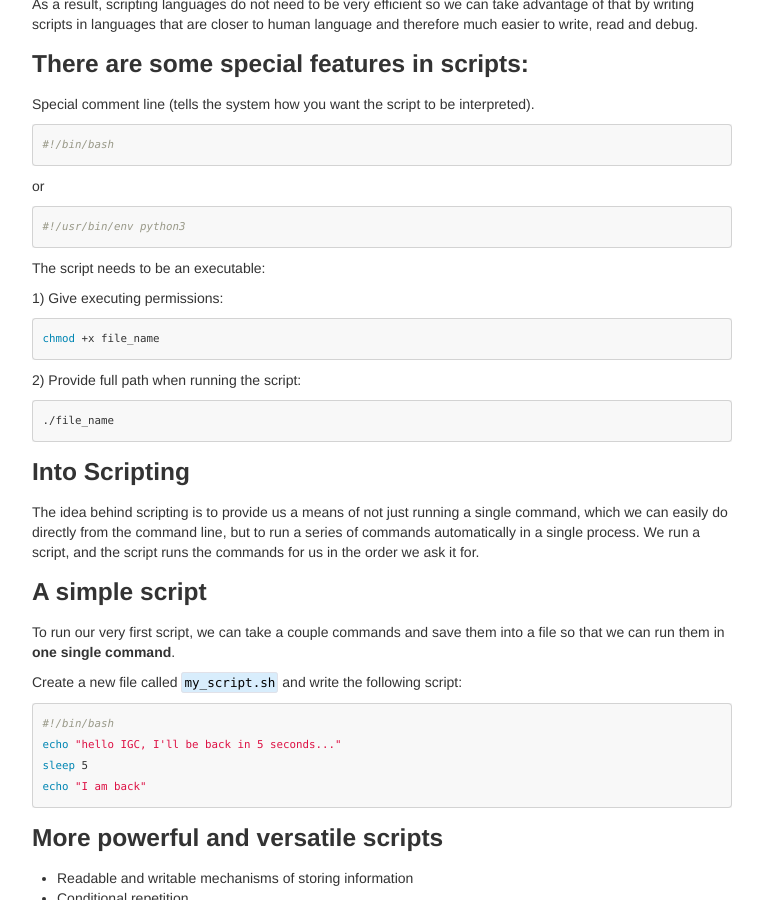
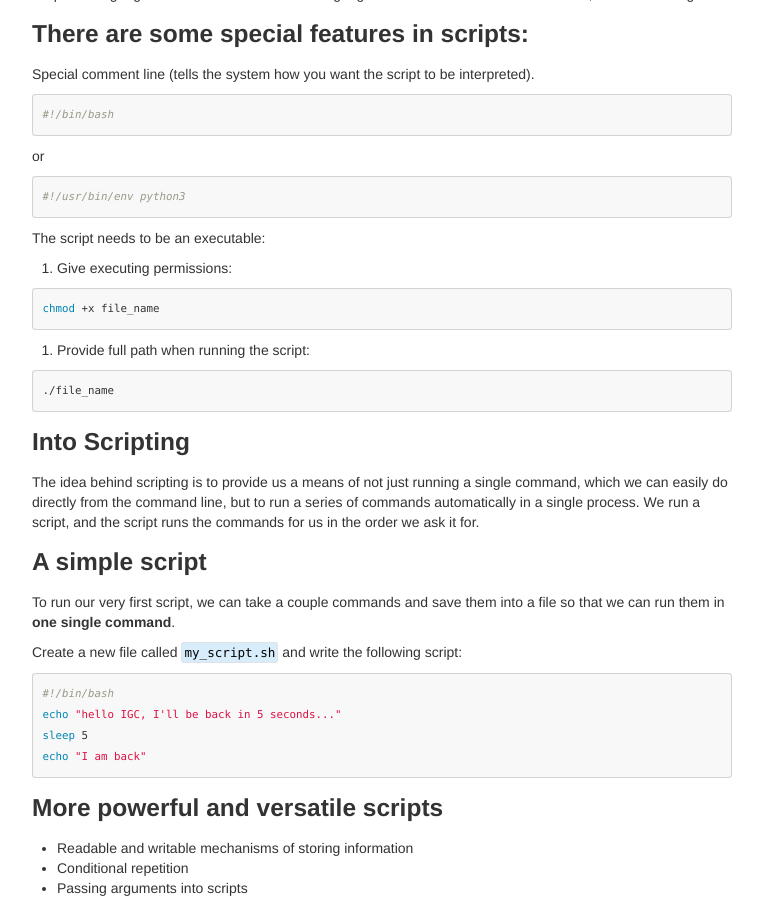
Before and after one commit to GTPB/IBB21, a Jekyll site: the page built from pages/Introduction.md, in a window 1280 px wide and 900 px high, scrolled down 1196 px. Shown: the whole window, without its empty margins (258-1021 px from the left). Built offline with Jekyll 4.4.1, drawn with Linux system fonts in a browser that asks for light colours; our own code applies the rules of GitHub Pages for plain Markdown files.

Commit message:
adding ppt

````diff
--- a/pages/Introduction.md
+++ b/pages/Introduction.md
@@ -9,7 +9,6 @@
 Automation of tasks enhances resource usage and reduces time consumption.
 
 **Accuracy**
-
 Typing the same commands over and over again is very prone to human error. Scripts allow the same method to be used extensively.
 
 **Reproducibility**
@@ -26,7 +25,6 @@ Scripts do not do any significant computation on their own. Instead, they run "p
 
 As a result, scripting languages do not need to be very efficient so we can take advantage of that by writing scripts in languages that are closer to human language and therefore much easier to write, read and debug.
 
-
 ### There are some special features in scripts:
 
 Special comment line (tells the system how you want the script to be interpreted).
@@ -34,23 +32,29 @@ Special comment line (tells the system how you want the script to be interpreted
 ```bash
 #!/bin/bash
 ```
+
 or
+
 ```python
 #!/usr/bin/env python3
 ```
+
 The script needs to be an executable:
 
-1) Give executing permissions:
+1. Give executing permissions:
+
 ```bash
 chmod +x file_name
 ```
 
-2) Provide full path when running the script:
+2. Provide full path when running the script:
+
 ```bash
 ./file_name
 ```
 
 ### Into Scripting
+
 The idea behind scripting is to provide us a means of not just running a single command, which we can easily do directly from the command line, but to run a series of commands automatically in a single process. We run a script, and the script runs the commands for us in the order we ask it for.
 
 ### A simple script
@@ -68,9 +72,9 @@ echo "I am back"
 
 ### More powerful and versatile scripts
 
-* Readable and writable mechanisms of storing information
-* Conditional repetition
-* Passing arguments into scripts
+- Readable and writable mechanisms of storing information
+- Conditional repetition
+- Passing arguments into scripts
 
 BASH and Python allow us to perform conditional repetition, have readable and writable mechanisms of storage and have ways of passing arguments to scripts.
 
@@ -86,13 +90,16 @@ bash and python have very simple ways of storing and retrieving info to/from var
 VAR="hello IGC"
 echo ${VAR}
 ```
+
 ```python
 #!/usr/bin/env python3
 
 var = "hello IGC"
 print(var)
 ```
+
 ### For loops
+
 For loops are used when you want to repeat a block of code a fixed number of times. For loops are used in combination with an iterable data type.
 
 ```bash
@@ -103,6 +110,7 @@ for element in a b c d
         echo ${element}
     done
 ```
+
 The syntax and structure of a for loop does not change much. What we might change is the input for it and where we get those inputs from.
 
 ### Passing arguments to scripts
@@ -124,20 +132,22 @@ Write a script to retrieve a set of insulin protein sequences from uniPROT and u
 
 **Intended learning outcomes:**
 
-   * Using variables to store uniProt IDs and URL to use down the script.
-   * Use a for loop to download fasta files associated with respective uniProt entries.
-   * Use `wget` to retrieve files from web servers.
-   * Aggregate multiple fasta files in a single file for downstream analysis (MUSCLE input).
-   * Use generated output as input for muscle.
+- Using variables to store uniProt IDs and URL to use down the script.
+- Use a for loop to download fasta files associated with respective uniProt entries.
+- Use `wget` to retrieve files from web servers.
+- Aggregate multiple fasta files in a single file for downstream analysis (MUSCLE input).
+- Use generated output as input for muscle.
 
 [Solution for Exercise 1](Solution_1.md)
 
-***********************************************************************
-***********************************************************************
+---
+
+---
 
 ## Python
 
 ### Object methods
+
 Python objects have methods (functions) that are defined for specific data types.
 
 ```python
@@ -147,6 +157,7 @@ print(type(x))
 print(x.upper())
 print(x.count("g"))
 ```
+
 ```python
 #!/usr/bin/env python3
 x_list = [4,24,3,14,5]
@@ -170,6 +181,7 @@ for line in FILE:
 
 FILE.close()
 ```
+
 ### Writing files in python
 
 ```python
@@ -181,10 +193,10 @@ FILE2.write("hello IGC")
 FILE2.close()
 ```
 
-
 ### Dictionaries
 
 Dictionaries are data types that allow us to associate a **key** to a **value**.
+
 ```python
 #!/usr/bin/env python3
 my_dictio = {"header_1":"ATAGCTGC", "header_2":"GGTAGATA","header_3":"GTGATAGA"}
@@ -196,6 +208,7 @@ print(my_dictio.values())
 ```
 
 ### if/else logical statements
+
 Allow to control the flow of the script. The `if` keyword followed by an expression defines a block of code that will only be executed if that statement is `True`.
 
 ```python
@@ -217,17 +230,20 @@ GC content is informative in several ways. Higher GC content levels indicate a r
 In this exercise we will write a python script that scans fasta files and outputs the percentage of GC content on each contig.
 
 **Intended learning outcomes:**
-* Reading and writing files
-* Using methods in python
-* Using empty data structures to populate with output of loops
-* Using if/else statements to separate headers from sequences in fasta files
+
+- Reading and writing files
+- Using methods in python
+- Using empty data structures to populate with output of loops
+- Using if/else statements to separate headers from sequences in fasta files
 
 [Solution for Exercise 2](Solution_2.md)
 
-***********************************************************************
-***********************************************************************
+---
+
+---
 
 ### enumerate() function
+
 A foor loop usually aims to iterate over an iterable object. That means we usually don't need a counting variable to access elements of the iterable. Sometimes, however, we might want to have a variable that changes on each loop iteration. By using `enumerate()` we get a **counter** and the **value** of the iterable at the same time.
 
 ```python
@@ -240,6 +256,7 @@ for index, sequence in enumerate(a_list):
 ```
 
 ### nested loops (loops inside loops)
+
 ```python
 #!/usr/bin/env python3
 
@@ -249,8 +266,10 @@ for line in list_x:
     for letter in line:
         print(letter)
 ```
-***********************************************************************
-***********************************************************************
+
+---
+
+---
 
 ## Exercise 3
 
@@ -259,10 +278,10 @@ In this exercise we will write a python script to pre-process FASTQ files and fi
 
 **Intended learning outcomes:**
 
-* Getting data into python environment
-* Using python to filter data
-* Using if/else statements
-* Using nested loops
-* Write data into files
+- Getting data into python environment
+- Using python to filter data
+- Using if/else statements
+- Using nested loops
+- Write data into files
 
 [Solution for Exercise 3](Solution_3.md)
````
Also changed, not shown: pages/Daniel_Sobral1.md (+1 -1 lines), 2 other files.
